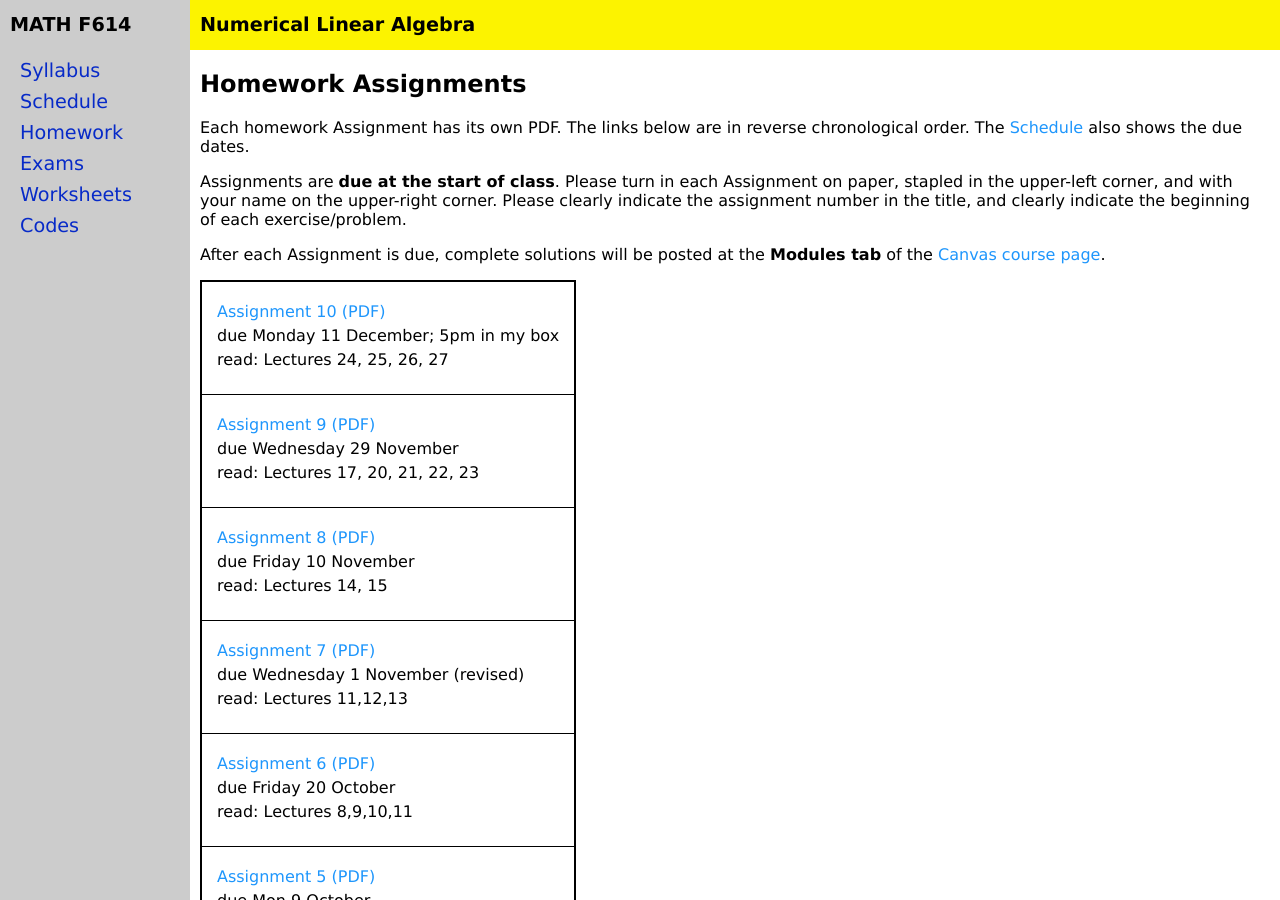
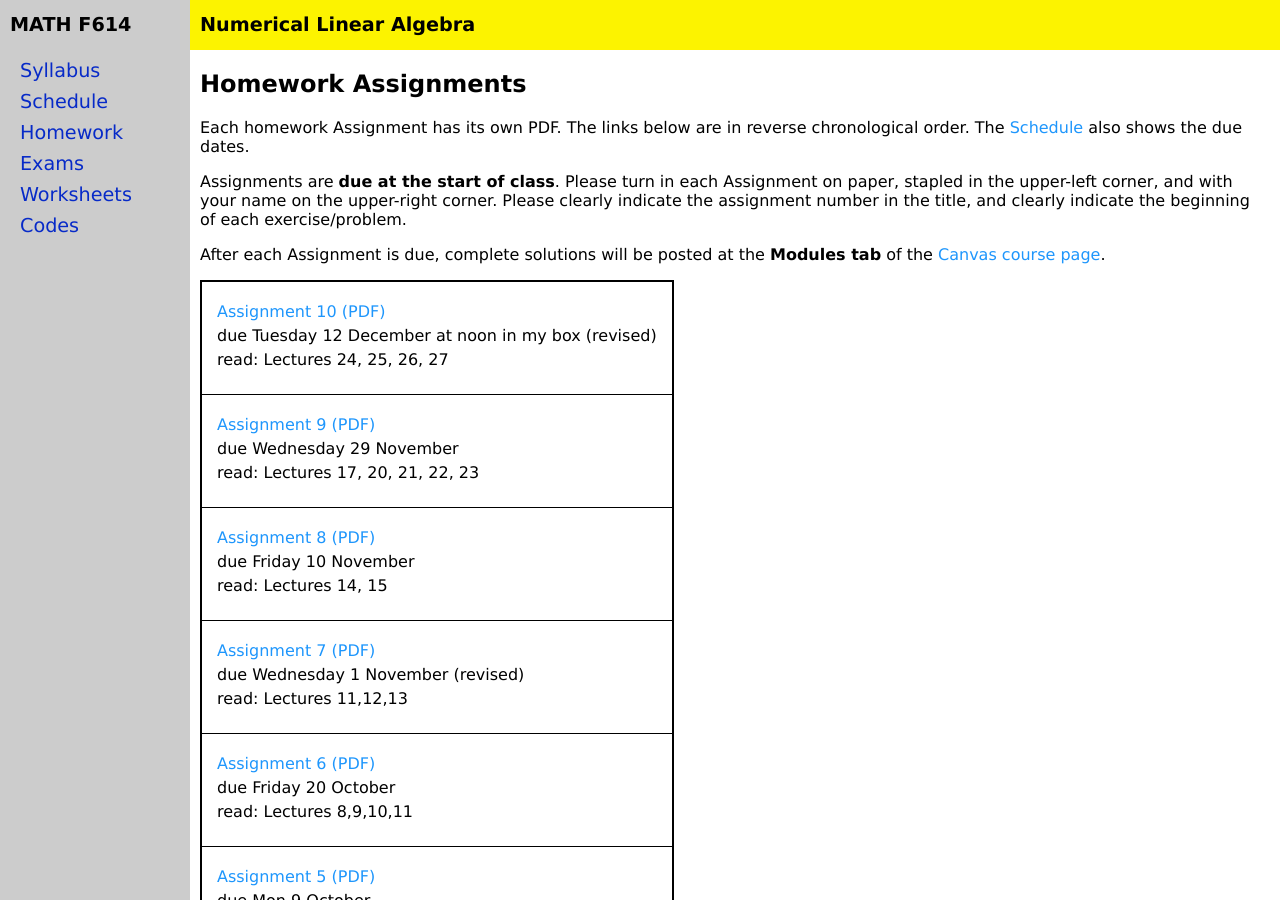
Before and after one commit to bueler/nla, a Jekyll site: the page built from homework.md, in a window 1280 px wide and 900 px high. Built offline with Jekyll 4.4.1, drawn with Linux system fonts in a browser that asks for light colours.

Commit message:
more time for homework

```diff
--- a/_data/homework.yml
+++ b/_data/homework.yml
@@ -2,7 +2,7 @@ semester: Fall 2023
 home: assets/homework/F23
 homework:
 - name: Assignment 10
-  due: Monday 11 December; 5pm in my box
+  due: Tuesday 12 December at noon in my box (revised)
   blank: A10.pdf
   sections: Lectures 24, 25, 26, 27
 - name: Assignment 9
```
